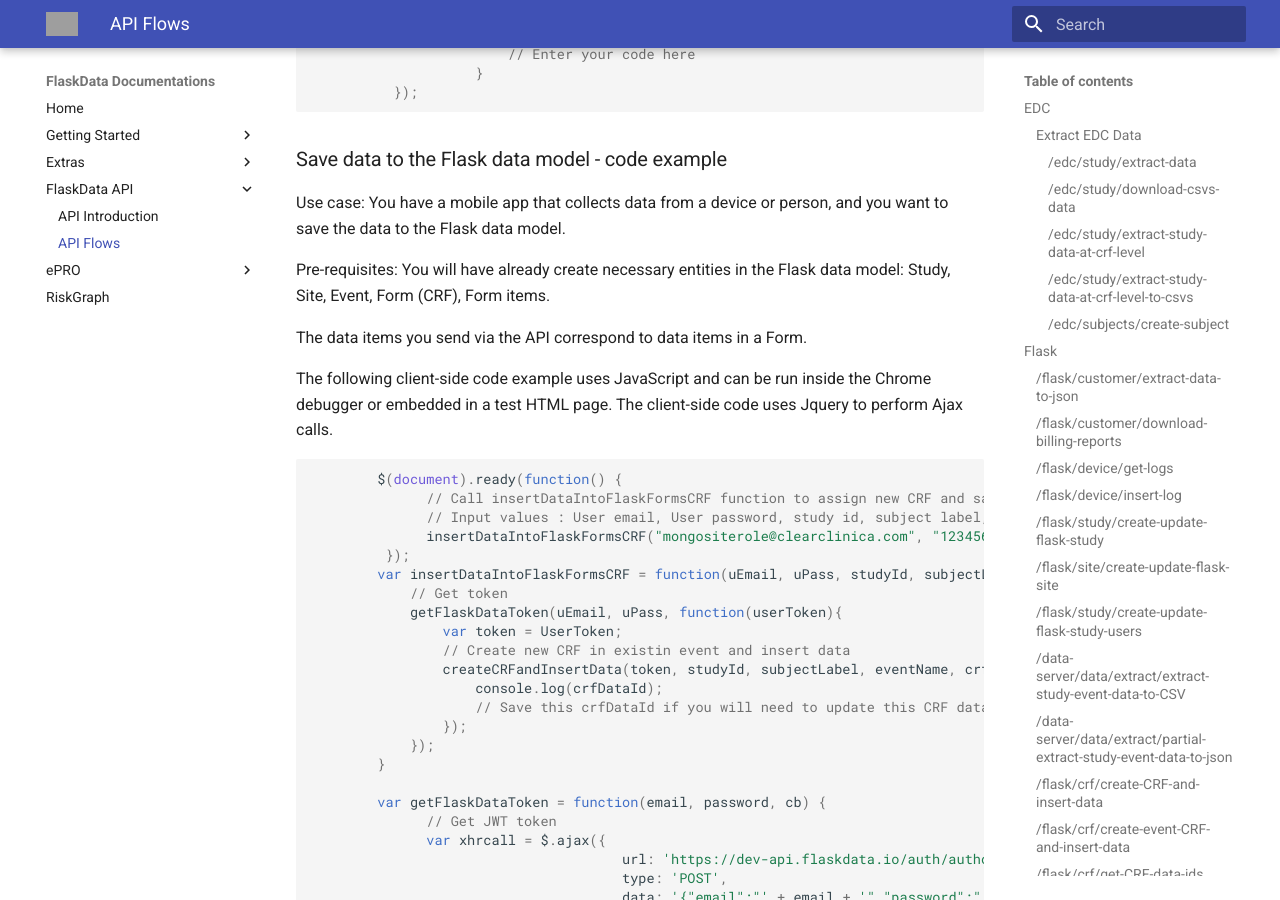
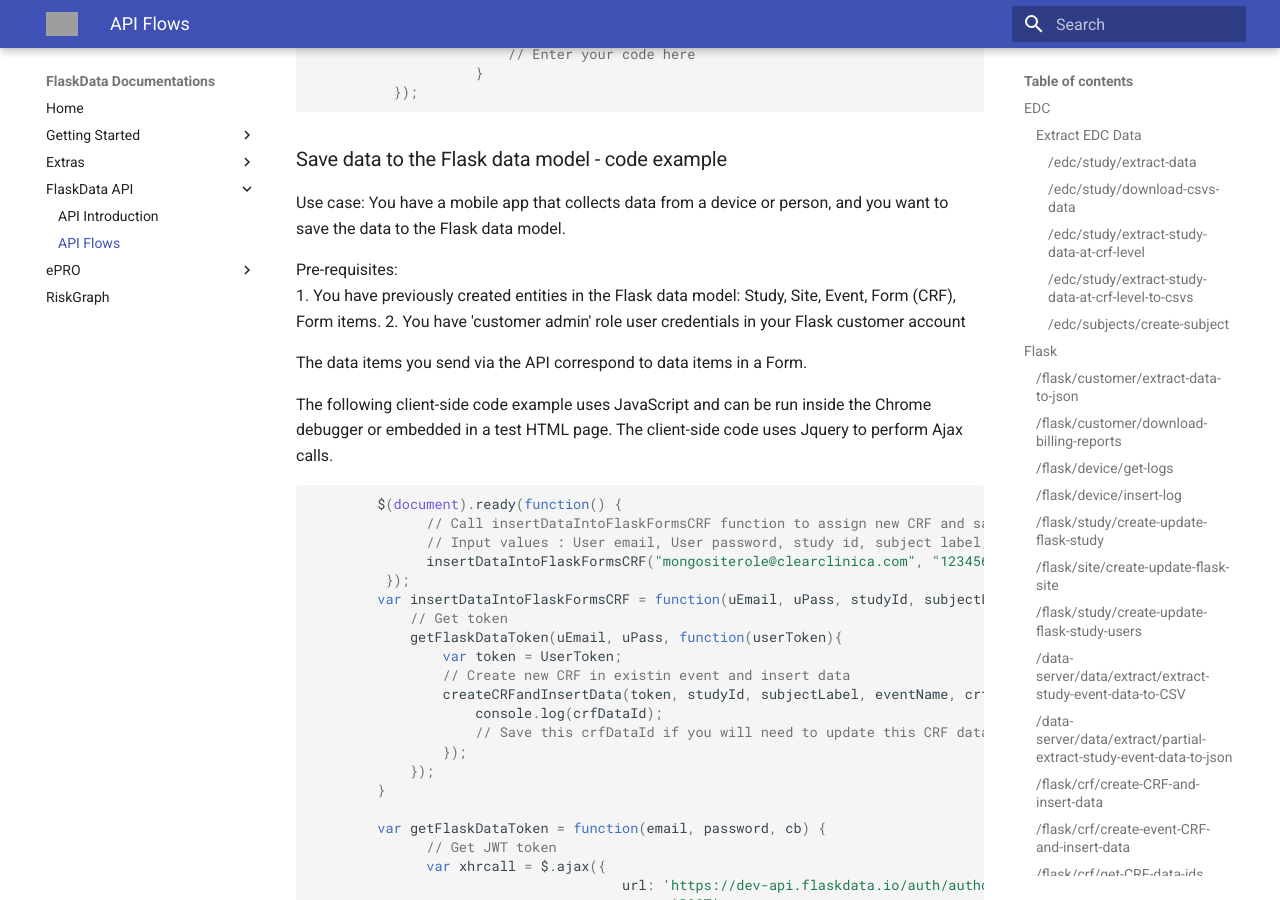
Before and after one commit to onlyjazz/flask-docs, an MkDocs documentation site: the page built from docs/apiflows.md, in a window 1280 px wide and 900 px high, scrolled down 5376 px. Built offline with MkDocs 1.6.1 and Material for MkDocs 9.7.7, drawn with Linux system fonts in a browser that asks for light colours; grey boxes are pictures that could not be loaded.

Commit message:
Editing to polish up the code example of how to insert CRF data - round 2

```diff
--- a/docs/apiflows.md
+++ b/docs/apiflows.md
@@ -211,8 +211,10 @@ This API updates CRF data by crf data id.
 Use case: You have a mobile app that collects data from a device or person,
 and you want to save the data to the Flask data model.
 
-Pre-requisites:  You will have already create necessary entities in the Flask data model:
+Pre-requisites:
+1. You  have previously created  entities in the Flask data model:
 Study, Site, Event, Form (CRF), Form items.
+2. You have 'customer admin' role user credentials in your Flask customer account
 
 The data items you send via the API correspond to data items in a Form.
 
```
Also changed, not shown: other parts of docs/apiflows.md (+3 -0 lines).
